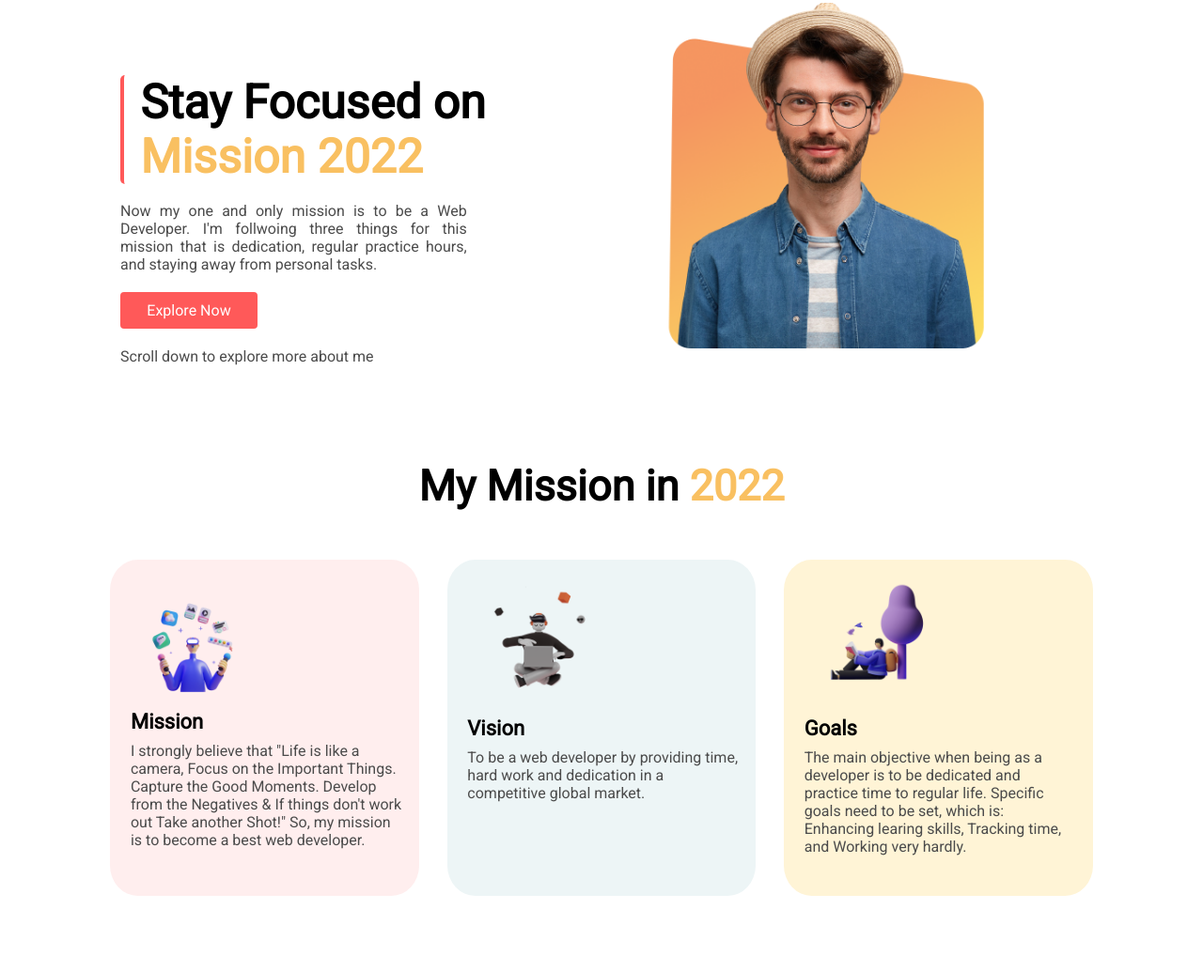
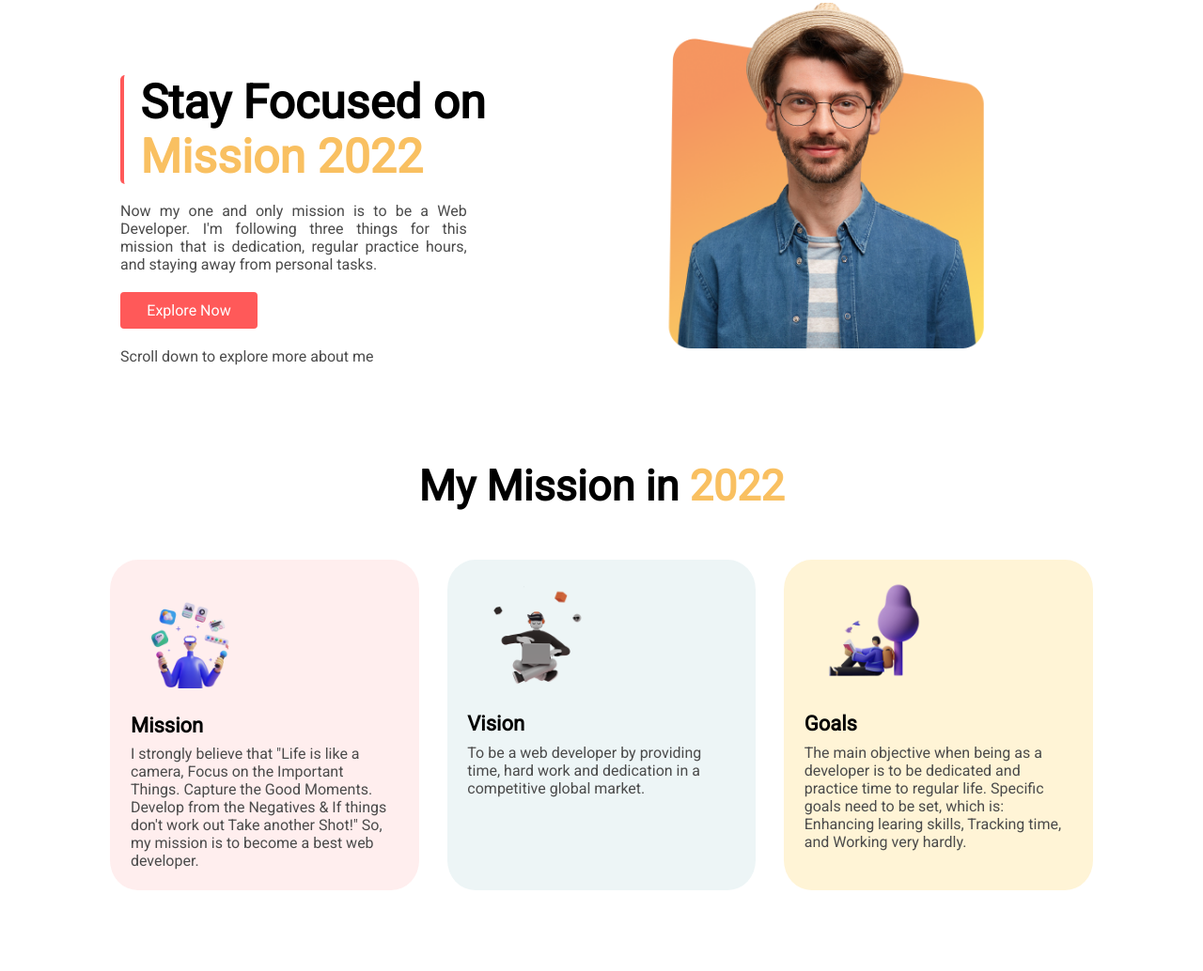
Before and after one commit to S1Emon/first-assignment-trial, a plain HTML site: page index.html in a window 1280 px wide. Shown: the part 48-1082 px from the top of the page at 94% size. Drawn offline with Linux system fonts and the light colour scheme; a web font is replaced by a local one.

Commit message:
something corrections

```diff
--- a/index.html
+++ b/index.html
@@ -26,7 +26,7 @@
                 <span class="color">Mission 2022</span>
             </h1><br>
             <p>
-                Now my one and only mission is to be a Web Developer. I'm follwoing three things for this mission that
+                Now my one and only mission is to be a Web Developer. I'm following three things for this mission that
                 is dedication, regular practice hours, and staying away from personal tasks.
             </p>
             <a href="#" class="button" target="_blank">Explore Now</a>
@@ -121,7 +121,7 @@
                     <span class="color">Tenacity.</span>
                 </h2><br>
                 <p>
-                    This application will give you Simplicity, Speedy, Flexibility,Best Quality of Images and Higher
+                    This application will give you Simplicity, Speedy, Flexibility, Best Quality of Images and Higher
                     Security.
                 </p>
                 <a href="#" class="button">App Features</a>
@@ -133,7 +133,7 @@
 
     <footer>
         <h1>Mission <span class=color-rgb>2022</span></h1><br>
-        <p>Hard work, Perseverance, and Determination for 2022</p>
+        <p> &copy; Hard work, Perseverance, and Determination for 2022</p>
     </footer>
 
 
--- a/style.css
+++ b/style.css
@@ -85,8 +85,8 @@ h3{
     width: 30%;
     margin:0 1.4%;
     padding-left: 2%;
-    padding-right: 1%;
-    padding-bottom: 4%;
+    padding-right: 2%;
+    padding-bottom: 2%;
     padding-top: 2%;
 
 }
@@ -104,6 +104,10 @@ h3{
     background-color: rgba(255, 238, 238);
     border-radius: 9%;
 }
+#mission h3{
+    margin-top: 6%;
+
+}
 #vision{
     background-color: rgb(237, 245, 246);
     border-radius: 9%;
@@ -113,6 +117,7 @@ h3{
     background-color: rgba(255, 244, 214);
     border-radius: 9%;
 }
+
 
 
 
```
